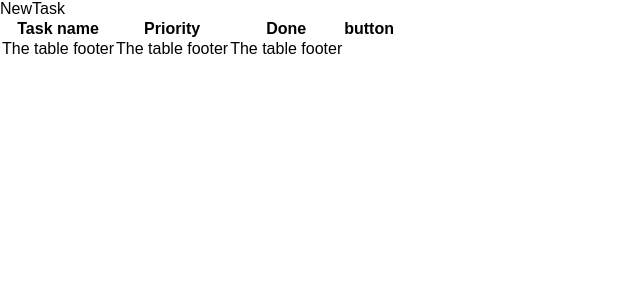
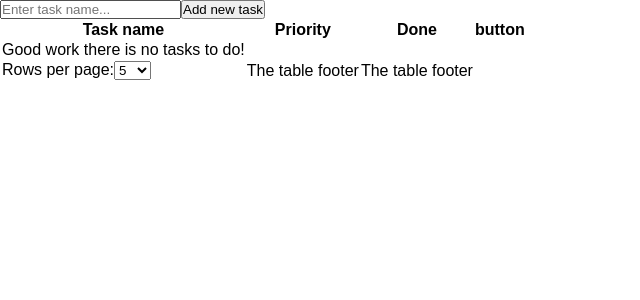
Before and after one commit to simon125/custom-task-manager, a React (Create React App) app: page / in a window 1280 px wide. Shown: the top 300 px of the page, without its empty margins (0-640 px from the left). Built offline with nearby package versions, Linux system fonts and the light colour scheme.

Commit message:
displaying todos items and adding single task

```diff
--- a/package.json
+++ b/package.json
@@ -5,7 +5,8 @@
   "dependencies": {
     "react": "^16.5.2",
     "react-dom": "^16.5.2",
-    "react-scripts": "2.0.4"
+    "react-scripts": "2.0.4",
+    "uuid": "^3.3.2"
   },
   "scripts": {
     "start": "react-scripts start",
--- a/src/App.js
+++ b/src/App.js
@@ -1,8 +1,10 @@
 import React, { Component } from 'react'
 import NewTasks from './components/NewTask'
 import Tasks from './components/Tasks'
+import uuid from 'uuid'
 
 import { getTasksFromLocalStorage, taskValidation, addTaskToLocalStorage, createTask } from './logic'
+
 class App extends Component {
 
   state = {
@@ -18,14 +20,17 @@ class App extends Component {
 
     event.preventDefault()
 
-    const taskName = event.target.taskName,
+    // console.log(event.target)
+
+    const taskName = event.target.taskName.value,
       taskPriority = event.target.taskPriority,
-      task = createTask(taskName, taskPriority)
+      task = createTask(taskName, taskPriority, uuid())
+
+    console.log(taskName)
 
     if (taskValidation(task)) {
-
       this.setState({
-        tasks: [...this.state.tasks,]
+        tasks: [...this.state.tasks, task]
       }, () => {
         addTaskToLocalStorage(task)
       })
--- a/src/components/NewTask/index.js
+++ b/src/components/NewTask/index.js
@@ -1,9 +1,15 @@
 import React from 'react'
 
-const NewTask = () => {
+const NewTask = ({ handleOnSubmit }) => {
     return (
         <div>
-            NewTask
+            <form onSubmit={handleOnSubmit}>
+
+                <input name="taskName" type="text" placeholder="Enter task name..." />
+
+                <input type="submit" value="Add new task" />
+
+            </form>
         </div>
     )
 }
--- a/src/components/Task/index.js
+++ b/src/components/Task/index.js
@@ -1,12 +1,12 @@
 import React from 'react'
 
-const Task = () => {
+const Task = ({ task }) => {
     return (
         <tr>
-            <td>The table body</td>
-            <td>with two columns</td>
-            <td>The table body</td>
-            <td>with two columns</td>
+            <td>{task.taskName}</td>
+            {/* <td>{task.taskPriority}</td> */}
+            <td>{task.taskStatus}</td>
+            <td><button onClick={() => console.log(12345)}>delete</button></td>
         </tr>
     )
 }
--- a/src/components/Tasks/index.js
+++ b/src/components/Tasks/index.js
@@ -15,8 +15,8 @@ const Tasks = ({ tasks }) => {
                 </thead>
                 <tbody>
                     {
-                        tasks.length === 0 ?
-                            tasks.map(task => <Task key={Date.now()} task={task} />)
+                        tasks.length !== 0 ?
+                            tasks.map(task => <Task key={task.id} task={task} />)
                             :
                             <tr>
                                 <td>Good work there is no  tasks to do!</td>
@@ -25,7 +25,14 @@ const Tasks = ({ tasks }) => {
                 </tbody>
                 <tfoot>
                     <tr>
-                        <td>The table footer</td>
+                        <td>
+                            Rows per page:
+                            <select name="perPage" id="perPage">
+                                <option value="5">5</option>
+                                <option value="5">10</option>
+                                <option value="5">15</option>
+                            </select>
+                        </td>
                         <td>The table footer</td>
                         <td>The table footer</td>
                     </tr>
--- a/src/logic.js
+++ b/src/logic.js
@@ -1,5 +1,5 @@
 export const taskValidation = (task) => {
-    console.log(task)
+    return true
 }
 
 export const getTasksFromLocalStorage = () => {
@@ -8,10 +8,11 @@ export const getTasksFromLocalStorage = () => {
 }
 
 export const addTaskToLocalStorage = (task) => {
-    let tasks = getTasksFromLocalStorage()
-    localStorage.setItem('films', JSON.stringify([...tasks, task]))
+    console.log(getTasksFromLocalStorage())
+    let tasks = [...getTasksFromLocalStorage(), task]
+    localStorage.setItem('tasks', JSON.stringify(tasks))
 }
 
-export const createTask = (taskName, taskPriority) => {
-    return { taskName, taskPriority, taskStatus: false }
+export const createTask = (taskName, taskPriority, id) => {
+    return { id, taskName, taskPriority, taskStatus: false }
 }
```
